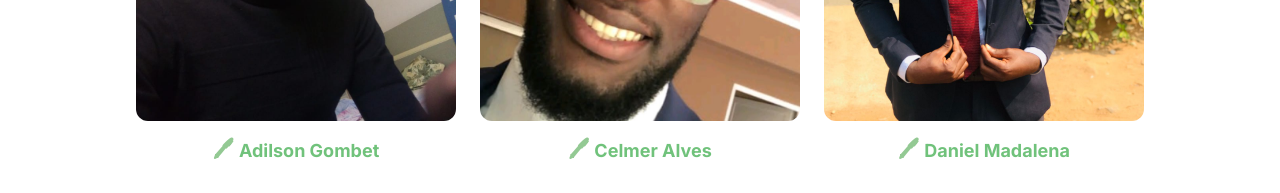
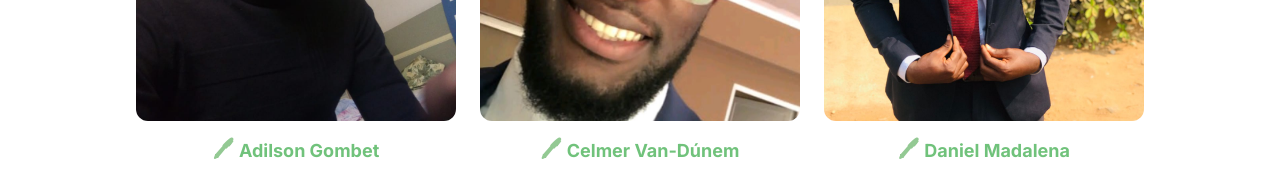
Before and after one commit to greciodiogo/SuportaABanda, a React (Create React App) app: page /about in a window 1280 px wide. Shown: the part 2180-2373 px from the top of the page. Built offline with nearby package versions, Linux system fonts and the light colour scheme; a web font is replaced by a local one.

Commit message:
first presentation version 1.3

```diff
--- a/src/components/team/index.jsx
+++ b/src/components/team/index.jsx
@@ -19,7 +19,7 @@ const OurTeam = () => {
       </div>
       <div className="box">
          <img src="images/team/Celmer.jpeg" alt="" />
-         <h3><span style={{color:"green", opacity:.6, fontSize:"22px"}}>🖊 </span>Celmer Alves</h3>
+         <h3><span style={{color:"green", opacity:.6, fontSize:"22px"}}>🖊 </span>Celmer Van-Dúnem</h3>
       </div>
       <div className="box">
          <img src="images/team/Daniel.jpeg" alt="" />
```
